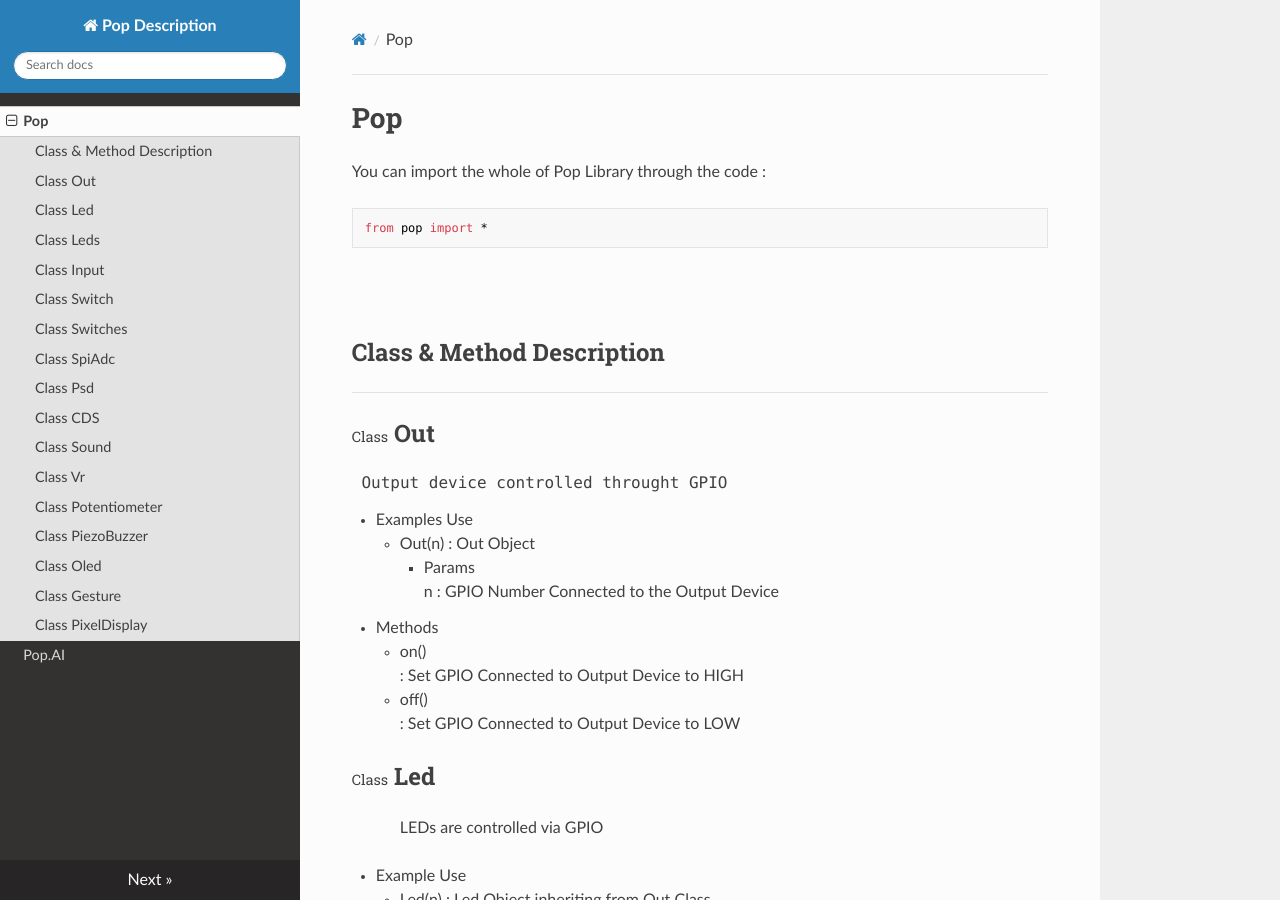
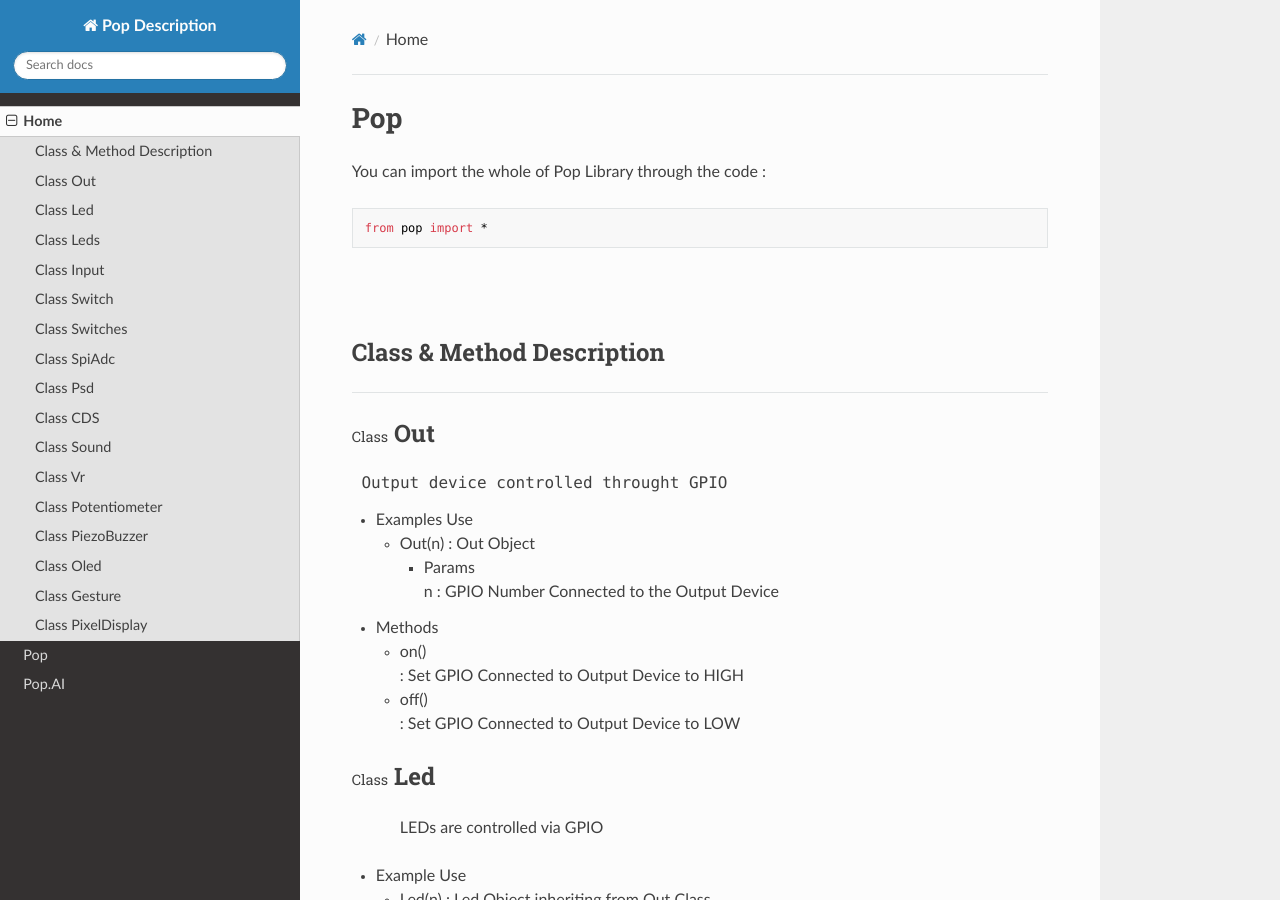
Before and after one commit to hbe-dev/pop_docs, an MkDocs documentation site: the page built from docs/index.md, in a window 1280 px wide and 900 px high. Built offline with MkDocs 1.6.1, drawn with Linux system fonts in a browser that asks for light colours; nearby versions of some CDN libraries; some of the changed lines change nothing that is shown.

Commit message:
Update mkdocs.yml

```diff
--- a/mkdocs.yml
+++ b/mkdocs.yml
@@ -1,2 +1,6 @@
 site_name: Pop Description
 theme: readthedocs
+nav:
+    - Home: index.md
+    - Pop : pop.md
+    - Pop.AI : pop.ai.md
```
